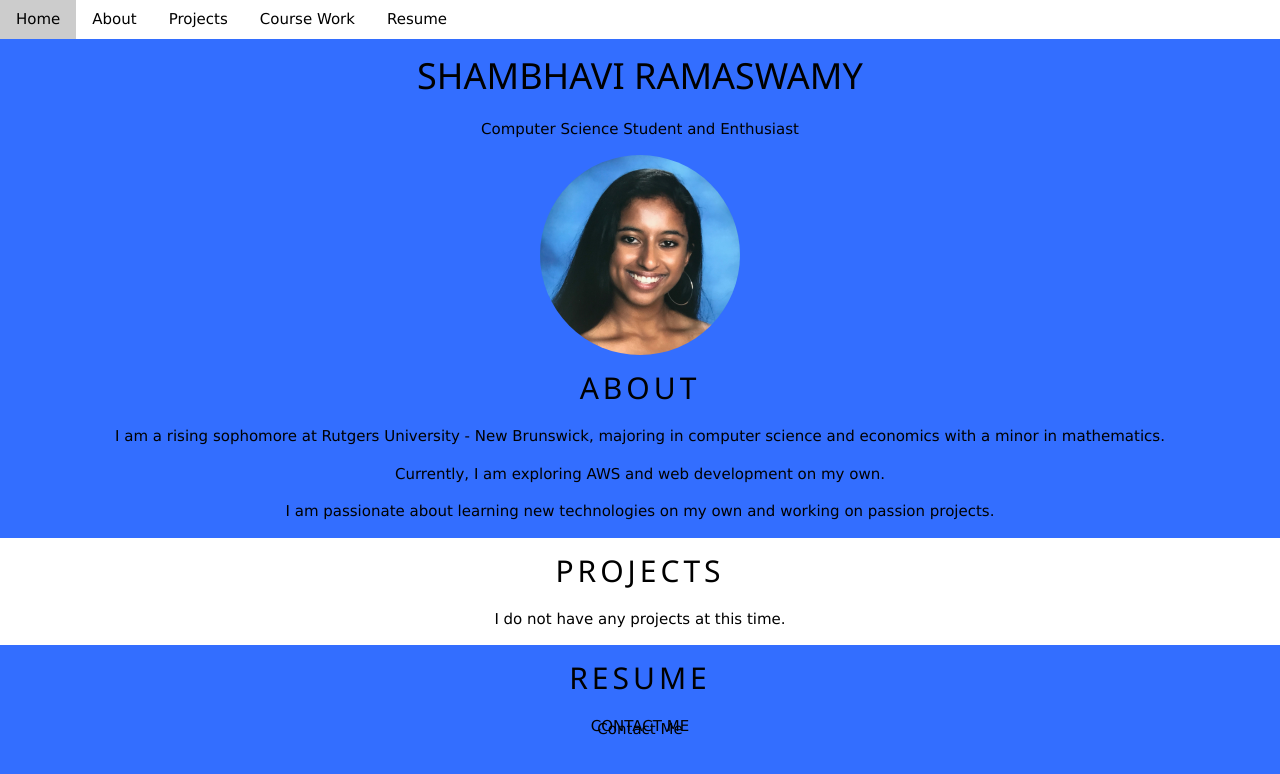
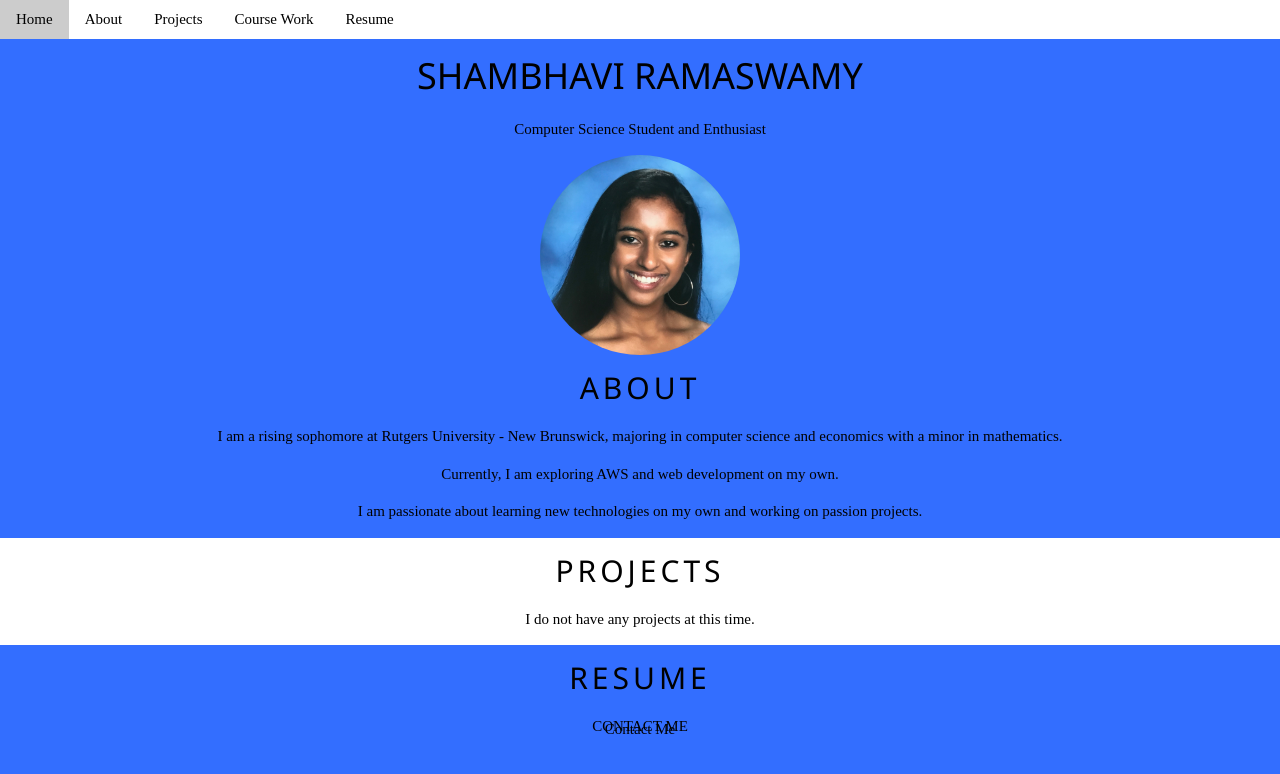
Before and after one commit to shambhavir/shambhavir.github.io, a plain HTML site: page index.html in a window 1280 px wide. Drawn offline with nearby package versions, Linux system fonts and the light colour scheme; files whose address does not match are found by name; a web font is replaced by a local one.

Commit message:
changed font

```diff
--- a/index.html
+++ b/index.html
@@ -22,6 +22,16 @@
     }
     $('.aniview').AniView(options);
     </script>
+    <style>
+    @font-face {
+        font-family: myFirstFont;
+        src: url(sansation_light.woff);
+     }
+
+     * {
+        font-family: myFirstFont;
+     }
+    </style>
 </head>
 
 <body style = "background-color: #336EFF;" >
```
